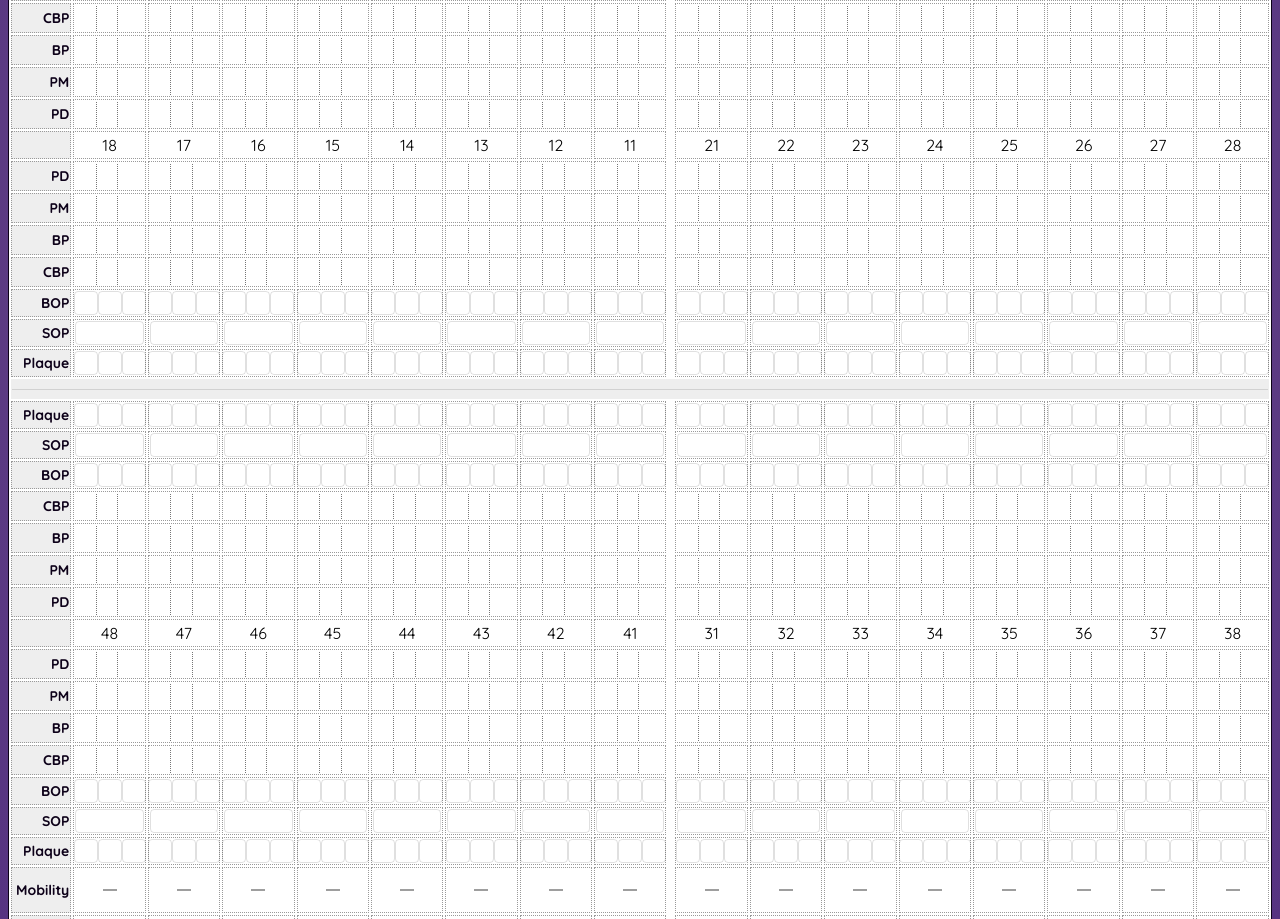
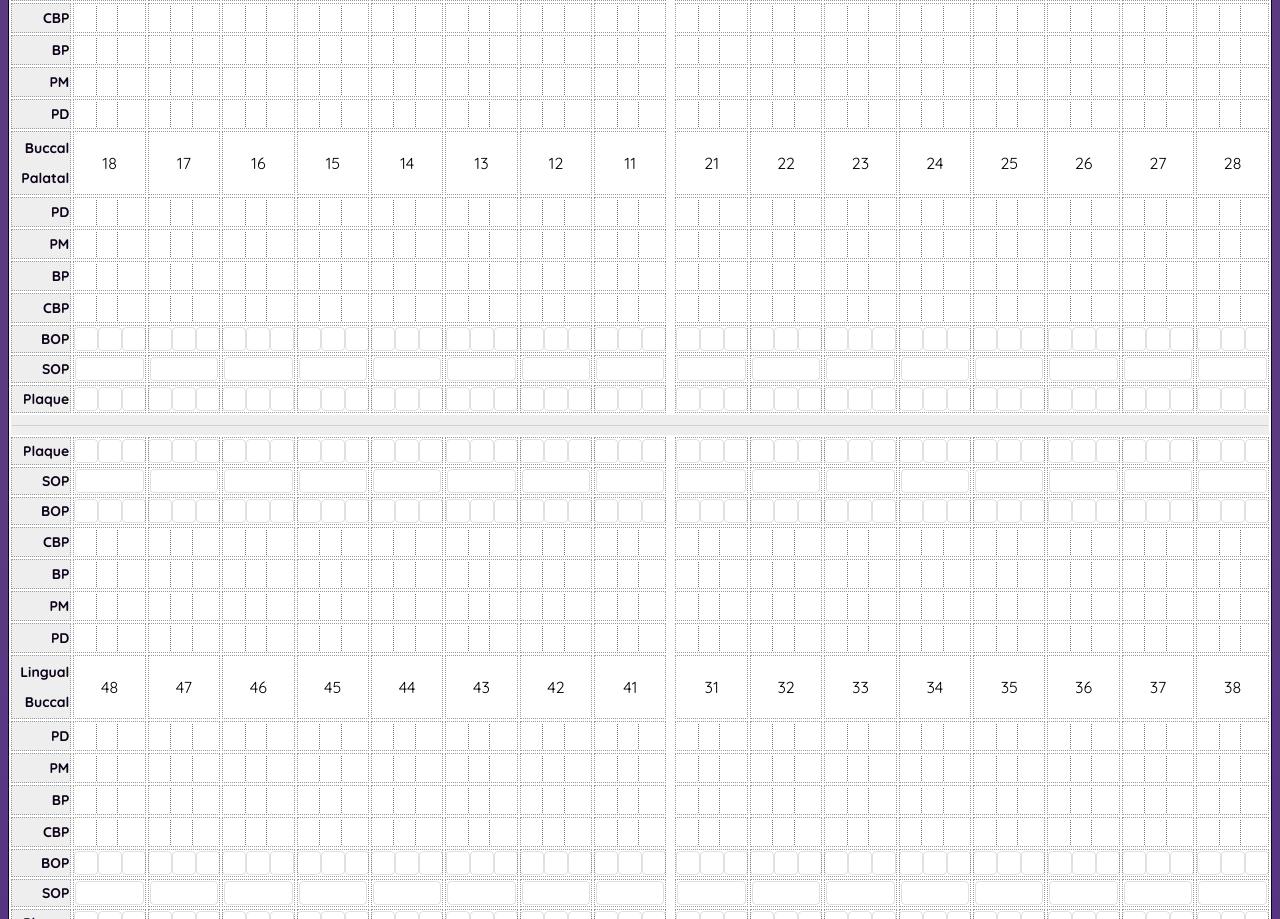
Before and after one commit to artumi/perio-implant-chart, a React (Vite) app: page / in a window 1280 px wide. Shown: the part 700-1619 px from the top of the page. Built offline with nearby package versions, Linux system fonts and the light colour scheme.

Commit message:
buccal & palatal/lingual ignore spelling

```diff
--- a/src/components/Table/Cells/InputCell.jsx
+++ b/src/components/Table/Cells/InputCell.jsx
@@ -3,7 +3,7 @@ import "../table.css";
 export default function InputCell() {
   return (
     <td className="cell">
-      <input className="inputField" />
+      <input className="inputField" spellcheck="false" autocomplete="off" />
     </td>
   );
 }
--- a/src/components/Table/Cells/LabelCell.jsx
+++ b/src/components/Table/Cells/LabelCell.jsx
@@ -1,5 +1,20 @@
 import "../table.css";
 
-export default function LabelCell({ labelTitle }) {
-  return <td className="labelTitle">{labelTitle}</td>;
+export default function LabelCell({
+  labelTitle,
+  multiLabel,
+  upTitle,
+  downTitle,
+}) {
+  return (
+    <>
+      {multiLabel ? (
+        <td className="labelTitle">
+          {upTitle} {downTitle}
+        </td>
+      ) : (
+        <td className="labelTitle">{labelTitle}</td>
+      )}
+    </>
+  );
 }
--- a/src/components/Table/Cells/NotesCell.jsx
+++ b/src/components/Table/Cells/NotesCell.jsx
@@ -3,7 +3,14 @@ import "../table.css";
 export default function NotesCelln() {
   return (
     <td className="notesColumn">
-      <textarea name="NotesText" cols="8" rows="3"></textarea>
+      <textarea
+        name="NotesText"
+        cols="8"
+        rows="3"
+        spellcheck="false"
+        autocorrect="off"
+        autocapitalize="off"
+      ></textarea>
     </td>
   );
 }
--- a/src/components/Table/Rows/ToothDownRow.jsx
+++ b/src/components/Table/Rows/ToothDownRow.jsx
@@ -3,8 +3,8 @@ import ToothNumberCell from "../Cells/ToothNumberCell";
 
 export default function ToothDownRow() {
   return (
-    <tr>
-      <LabelCell />
+    <tr className="toothRow">
+      <LabelCell multiLabel={true} upTitle="Lingual" downTitle="Buccal" />
       <ToothNumberCell toothNumber="48" />
       <ToothNumberCell toothNumber="47" />
       <ToothNumberCell toothNumber="46" />
--- a/src/components/Table/Rows/ToothUpRow.jsx
+++ b/src/components/Table/Rows/ToothUpRow.jsx
@@ -3,8 +3,8 @@ import ToothNumberCell from "../Cells/ToothNumberCell";
 
 export default function ToothUpRow() {
   return (
-    <tr>
-      <LabelCell />
+    <tr className="toothRow">
+      <LabelCell multiLabel={true} upTitle="Buccal" downTitle="Palatal" />
       <ToothNumberCell toothNumber="18" />
       <ToothNumberCell toothNumber="17" />
       <ToothNumberCell toothNumber="16" />
--- a/src/components/Table/table.css
+++ b/src/components/Table/table.css
@@ -26,6 +26,10 @@
   font-size: 0.875em;
   font-weight: bold;
   background-color: #eee;
+}
+
+.toothRow {
+  line-height: 30px;
 }
 
 .toothNumber {
```
